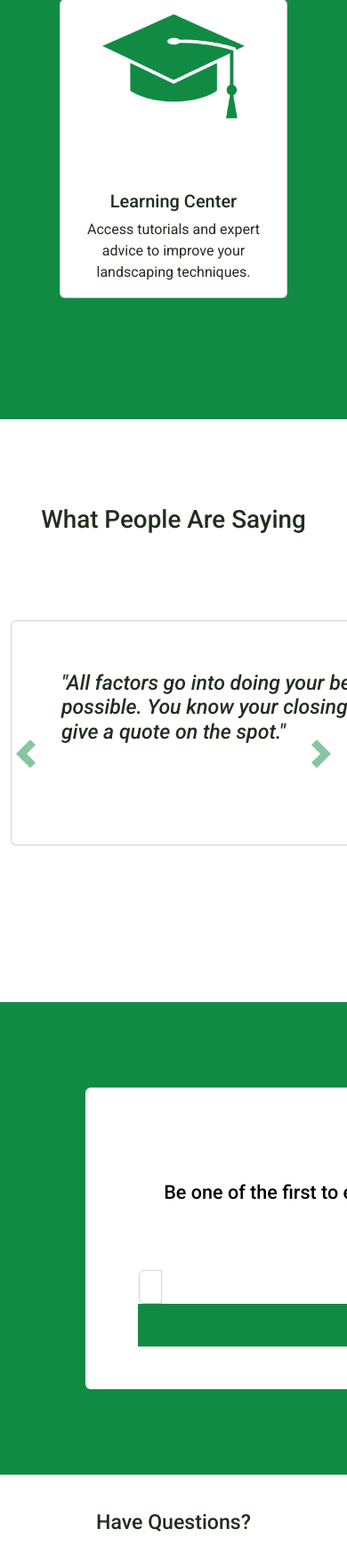
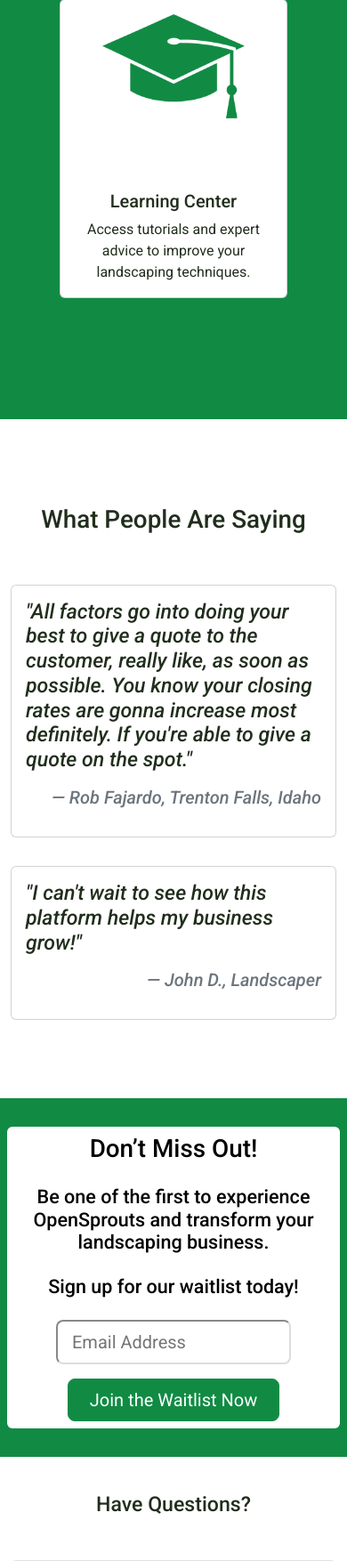
Before and after one commit to smithaldon1/OpenSprouts-LandingPage, a Flask app: page / in a window 390 px wide; the page is wider, and only the part inside the window is pictured. Shown: the part 2631-4385 px from the top of that part at 89% size. Run offline with Flask 3, Linux system fonts and the light colour scheme; parts of the project's set-up code (start-up, migrations or seed data) failed here and were passed over.

Commit message:
Hot fixes for mobile browsers

```diff
--- a/app/main/templates/main/index.html
+++ b/app/main/templates/main/index.html
@@ -11,9 +11,13 @@
     <div class="col-lg mx-auto">
       <p class="lead mb-4 text">Join the waitlist for early access to the innovative platform designed for landscapers.</p>
       <form action="{{ url_for('main.add_to_waitlist') }}" method="post">
-        <div class="input-group d-grid d-sm-flex justify-content-center">
-          <input name="email" type="email" class="form-control waitlist-input" placeholder="Email Address" aria-label="Email Address" aria-describedby="topBtn" required>
-          <button id="topBtn" type="submit" class="btn btn-primary btn-lg px-4 gap-3">Join the Waitlist Now</button>
+        <div class="row g-3 align-items-center justify-content-center">
+          <div class="col-auto">
+            <input name="email" type="email" class="form-control-lg waitlist-input" placeholder="Email Address" aria-label="Email Address" aria-describedby="topBtn" required>
+          </div>
+          <div class="col-auto">
+            <button id="topBtn" type="submit" class="btn btn-primary btn-lg px-4 gap-3">Join the Waitlist Now</button>
+          </div>
         </div>
       </form>
     </div>
@@ -41,11 +45,25 @@
     {% endfor %}
     </div>
 </div>
-<div class="container-fluid testimonials">
+<div class="container-fluid testimonials mb-5">
   <div class="container text-center mb-3">
     <h1>What People Are Saying</h1>
   </div>
-  <div id="carouselFade" class="carousel slide carousel-fade mb-5" data-bs-ride="carousel">
+  <div class="container-fluid d-block d-md-none mb-5">
+    <div class="row py-4">
+      {% for quote in quotes %}
+      <div class="col-12 my-3">
+        <div class="card">
+          <div class="card-body">
+            <i><h3 class="card-title quote">{{ quote.quote }}</h5></i>
+            <i><h5 class="card-subtitle my-3 text-end text-muted author">&mdash; {{ quote.author }}</h6></i>
+          </div>
+        </div>
+      </div>
+      {% endfor %}
+    </div>
+  </div>
+  <div id="carouselFade" class="carousel slide carousel-fade mb-5 d-none d-md-block" data-bs-ride="carousel">
     <div class="carousel-inner container-fluid">
     {% for quote in quotes %}
       <div class="carousel-item {% if loop.first %}active {% endif %} d-grid gap-2 d-sm-flex justify-content-sm-center">
@@ -67,8 +85,8 @@
     </button>
   </div>
 </div>
-<div class="container-fluid cta">
-  <div class="container mx-auto text-center card-bg rounded py-5 px-5">
+<div class="container-fluid cta p-2 p-md-5 my-md-5">
+  <div class="container mx-auto text-center card-bg rounded p-2 my-4 p-md-5 my-md-5">
     <h1>Don’t Miss Out!</h1>
     <div class="container my-4">
       <h4 class="my-4">Be one of the first to experience OpenSprouts and transform your landscaping business.</h4>
@@ -76,9 +94,13 @@
     </div>
     <div class="container">
       <form action="{{ url_for('main.add_to_waitlist') }}" method="post">
-        <div class="input-group d-grid d-sm-flex justify-content-sm-center">
-          <input name="email" type="email" class="form-control waitlist-input" placeholder="Email Address" aria-label="Email Address" aria-describedby="bottomBtn" required>
-          <button id="bottomBtn" type="submit" class="btn btn-primary btn-lg px-4 gap-3">Join the Waitlist Now</button>
+        <div class="row g-3 align-items-center justify-content-center">
+          <div class="col-auto">
+            <input name="email" type="email" class="form-control-lg waitlist-input" placeholder="Email Address" aria-label="Email Address" aria-describedby="bottomBtn" required>
+          </div>
+          <div class="col-auto">
+            <button id="bottomBtn" type="submit" class="btn btn-primary btn-lg px-4 gap-3">Join the Waitlist Now</button>
+          </div>
         </div>
       </form>
     </div>
--- a/app/static/css/main-index.css
+++ b/app/static/css/main-index.css
@@ -28,8 +28,7 @@
     border-color: #118B44;
 }
 .waitlist-input {
-    max-width: 15rem;
-    width: 100%;
+    border-color: #dddddd;
 }
 .introduction {
     padding: 6rem 0;
@@ -69,13 +68,11 @@
     color: #118B44;
 }
 .cta {
-    padding: 6rem;
     background-color: #118B44;
     color: #000;
 }
 .card-bg {
     background-color: #fff;
-    width: 64rem;
 }
 .accordion-button {
     font-size: 1.25rem;
--- a/docker-compose.yml
+++ b/docker-compose.yml
@@ -1,6 +1,7 @@
 services:
   web:
     build: .
+    restart: always
     ports:
       - 8000:8000
     env_file:
```
Also changed, not shown: app/main/templates/main/thank_you.html (+6 -6 lines), .circleci/config.yml.
